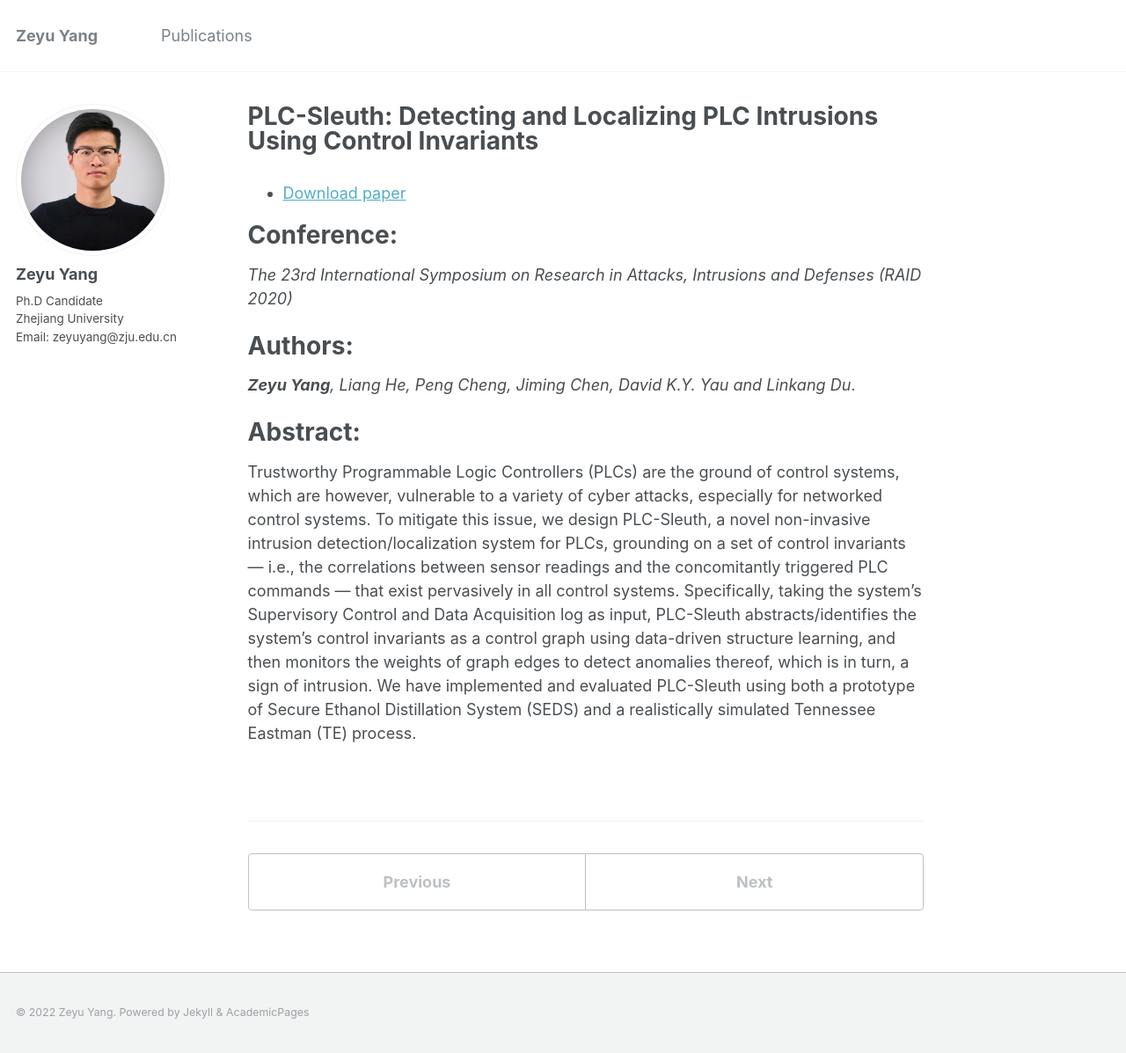
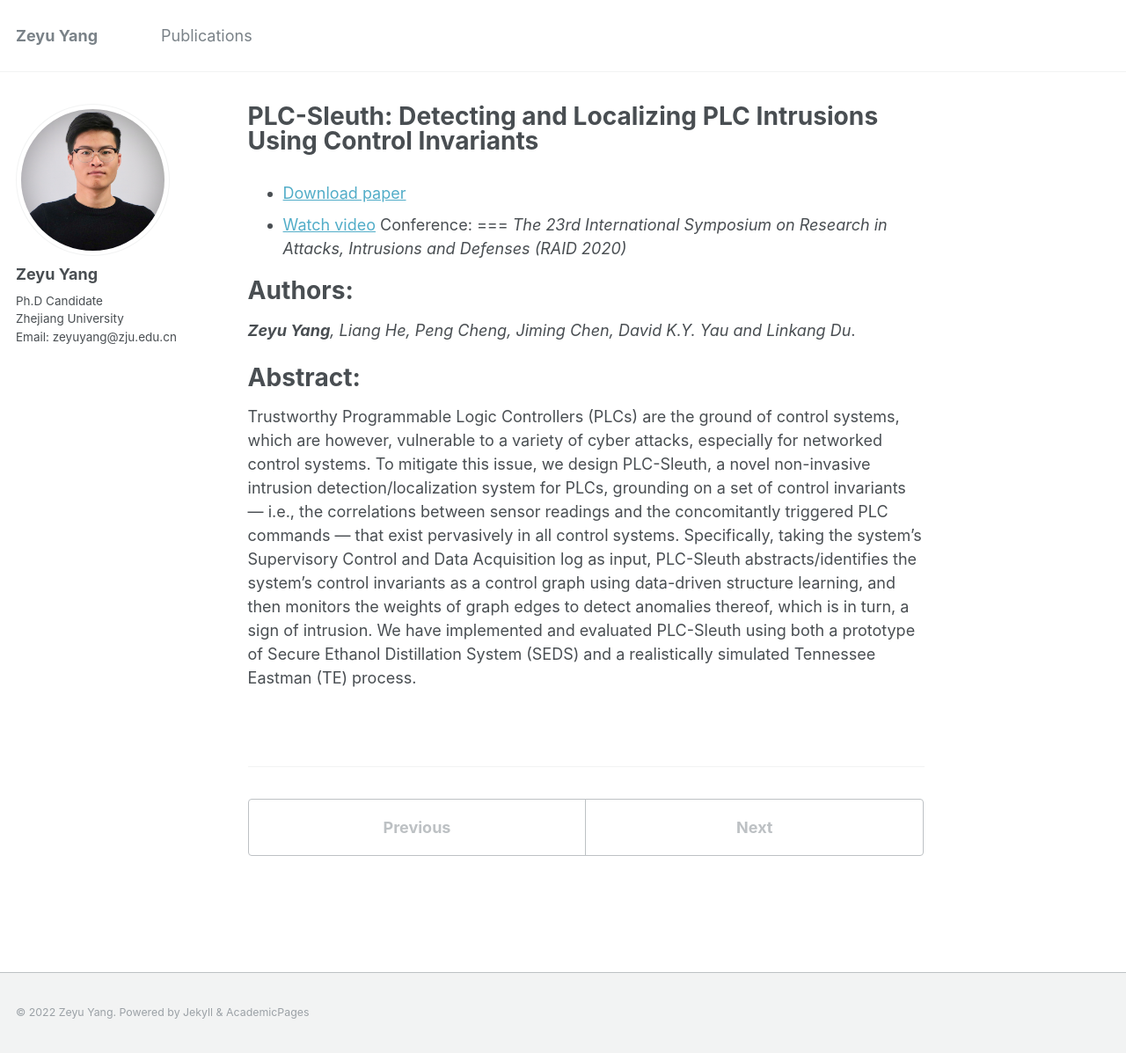
Before and after one commit to zeyuid/zeyuid.github.io, a Jekyll site: the page built from _publications/PLC-Sleuth.md, in a window 1280 px wide and 1197 px high. Shown: the whole window at 88% size. Built offline with Jekyll 4.4.1, drawn with Linux system fonts in a browser that asks for light colours.

Commit message:
add file

```diff
--- a/_publications/PLC-Sleuth.md
+++ b/_publications/PLC-Sleuth.md
@@ -9,7 +9,7 @@ venue: 'Online'
 #citation: ''
 ---
 - [Download paper](https://www.usenix.org/conference/raid2020/presentation/yang)
-
+- [Watch video](https://www.youtube.com/watch?v=cWcqw7IljlU)
 Conference:
 ===
 *The 23rd International Symposium on Research in Attacks, Intrusions and Defenses (RAID 2020)*
```
